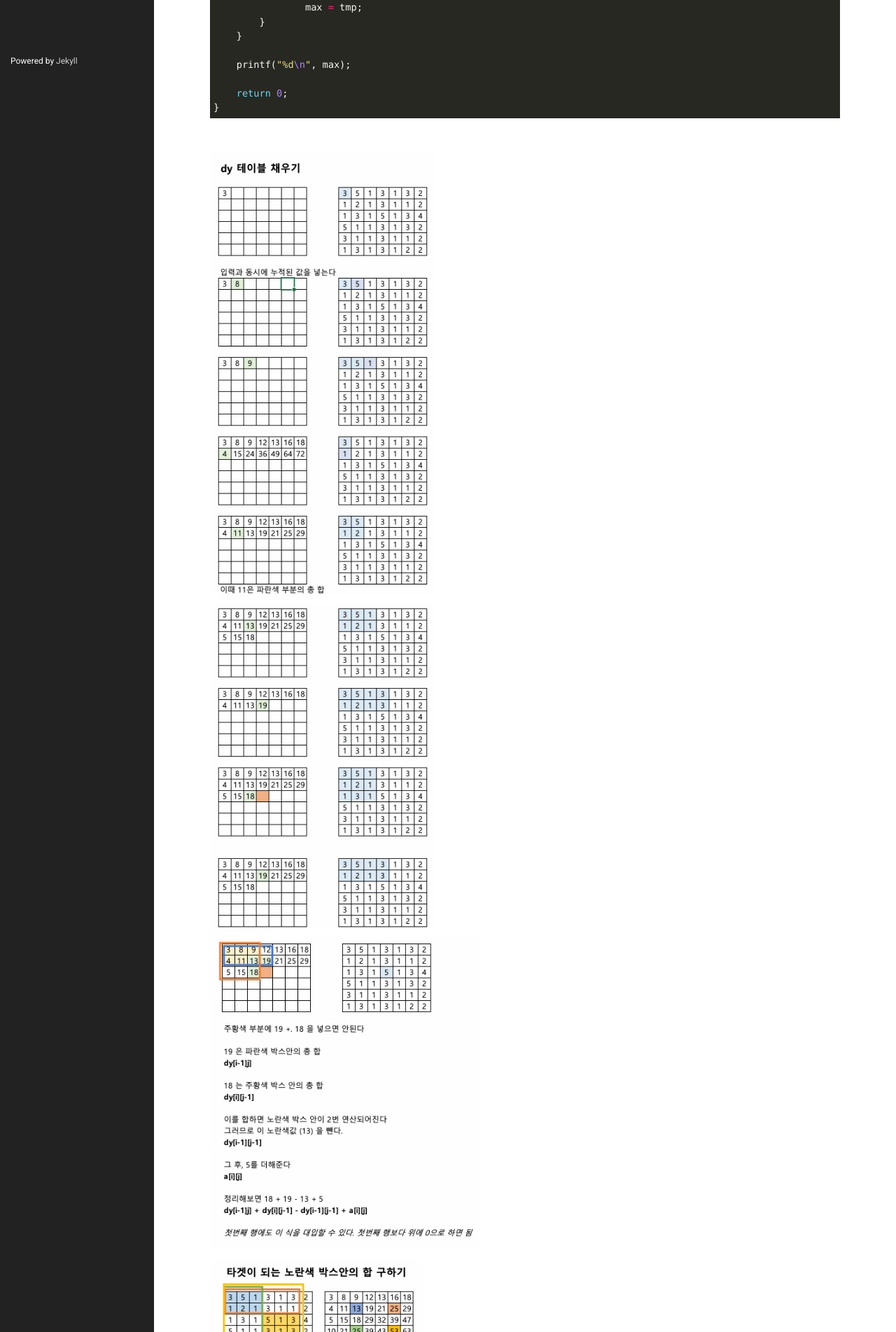
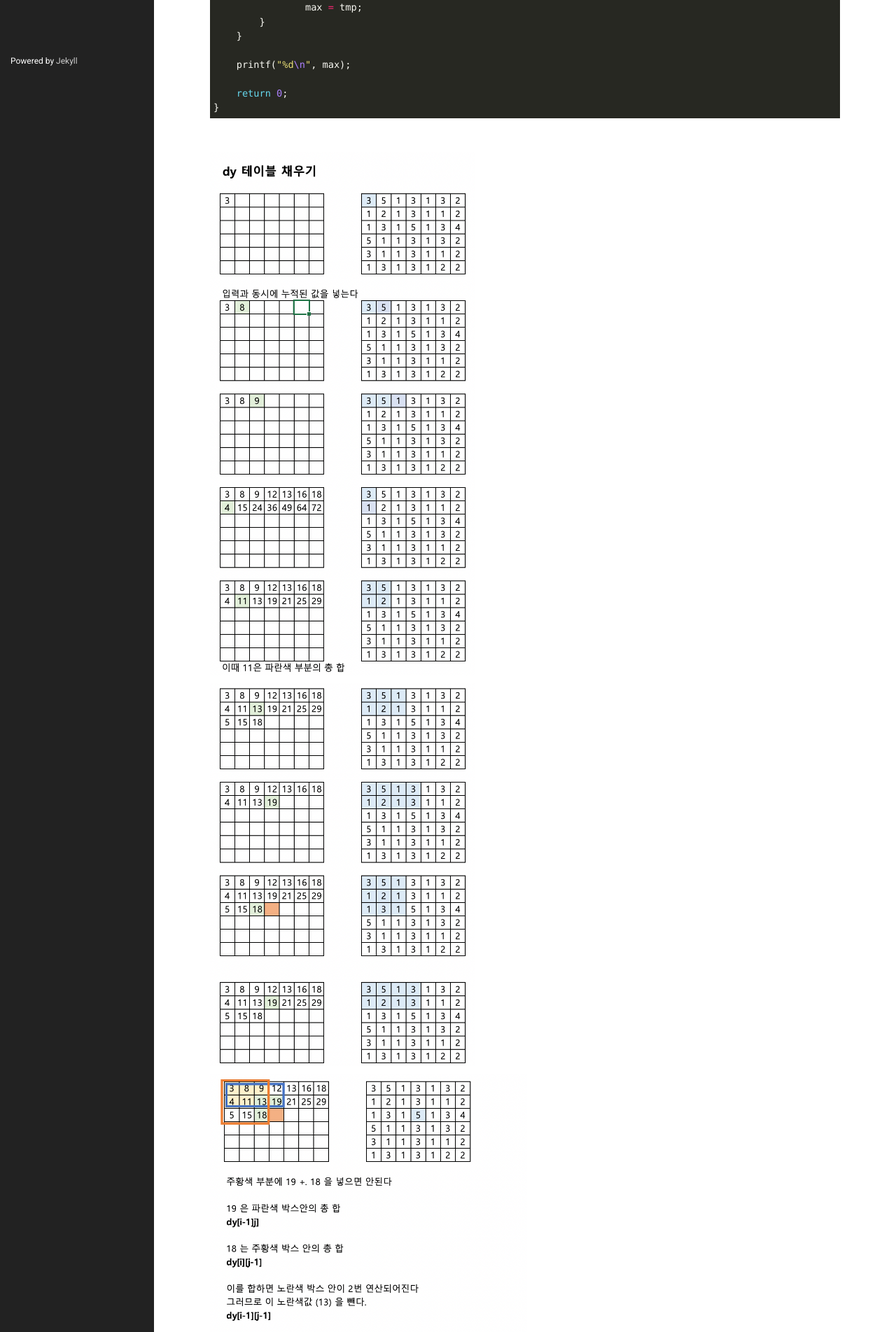
Before and after one commit to aksel26/changed, a Jekyll site: the page built from _posts/2020-11-07-lecture50_1.md, in a window 1280 px wide. Shown: the part 890-2793 px from the top of the page at 70% size. Built offline with Jekyll 4.4.1, drawn with Linux system fonts in a browser that asks for light colours.

Commit message:
50번 DP

````diff
--- a/_posts/2020-11-07-lecture50_1.md
+++ b/_posts/2020-11-07-lecture50_1.md
@@ -49,10 +49,10 @@ int main()
 ```
 
 <br/>
-<img src="/public/img/501.png" style="zoom:45%;"  />
+<img src="/public/img/501.png" style="zoom:53%;"  />
 <br/>
-<img src="/public/img/502.png" style="zoom:45%;"  />
+<img src="/public/img/502.png" style="zoom:53%;"  />
 <br/>
-<img src="/public/img/503.png" style="zoom:45%;"  />
+<img src="/public/img/503.png" style="zoom:53%;"  />
 <br/>
-<img src="/public/img/504.png" style="zoom:45%;"  />
+<img src="/public/img/504.png" style="zoom:53%;"  />
````
